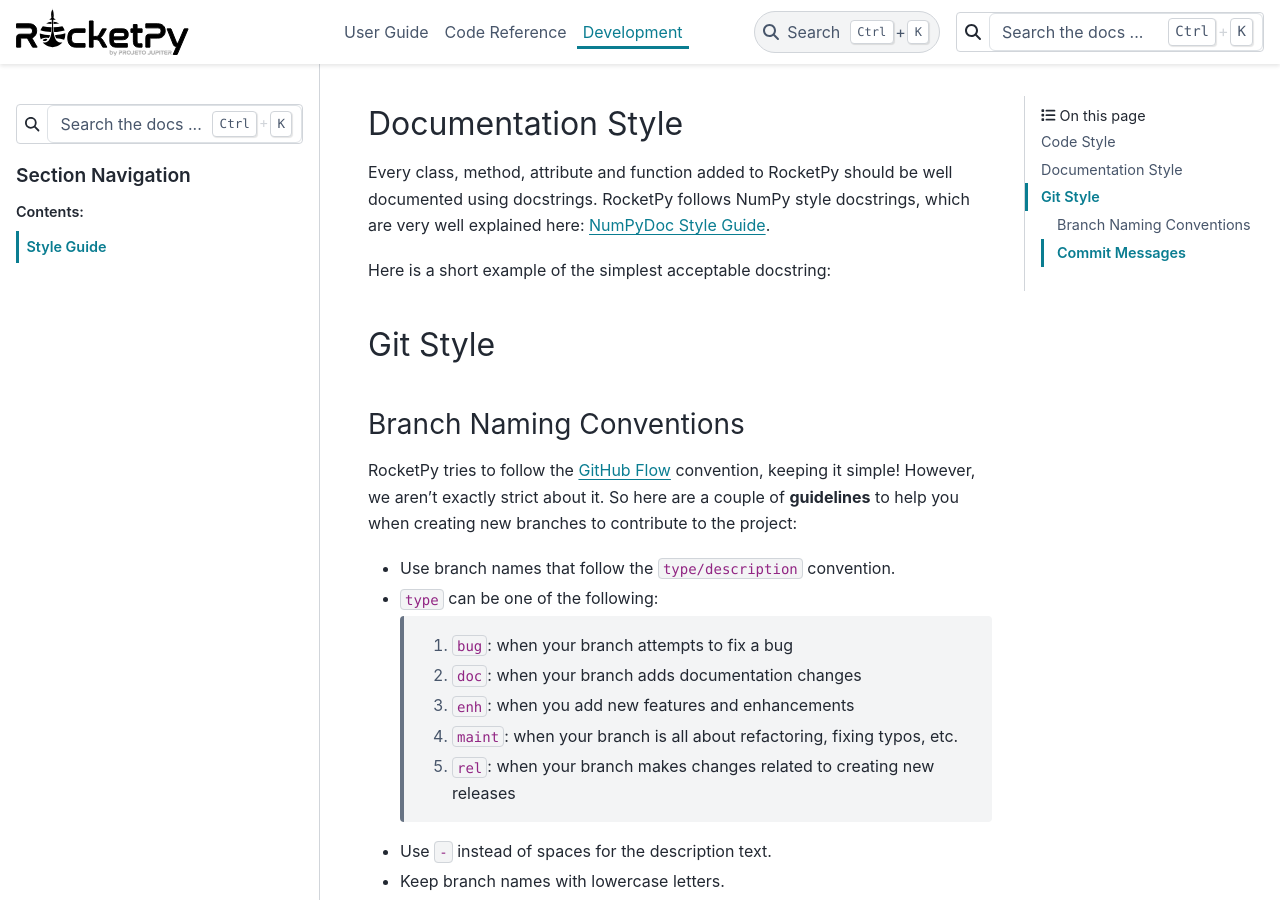
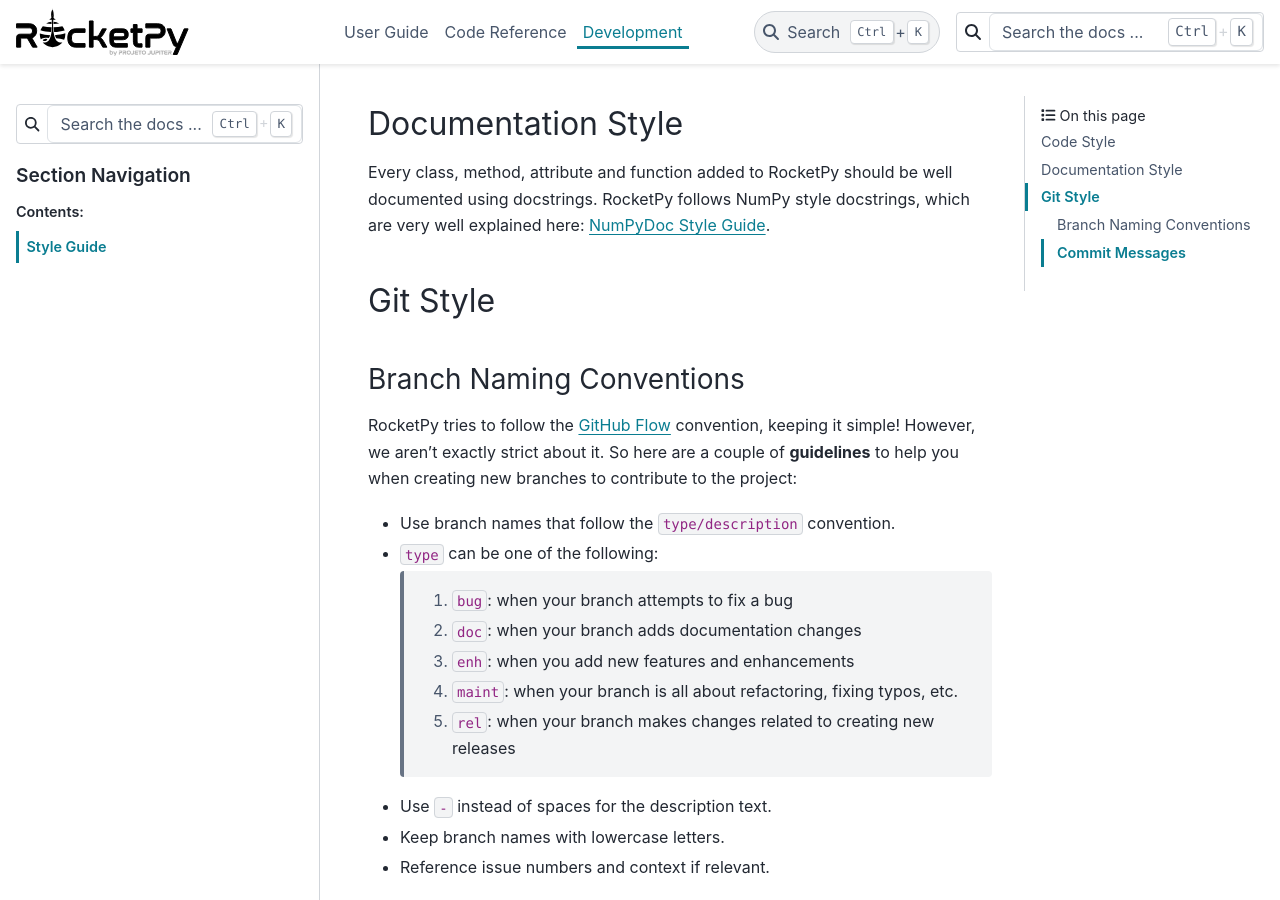
Before and after one commit to RocketPy-Team/RocketPy, a Sphinx documentation site: the page built from docs/development/style_guide.rst, in a window 1280 px wide and 900 px high, scrolled down 1266 px. Built offline with Sphinx 7.4.7 and the PyData theme 0.15.4, drawn with Linux system fonts in a browser that asks for light colours; pages that are not in the unit, such as notebooks, are missing from menus.

Commit message:
MAINT: removed promise of docstring example

```diff
--- a/docs/development/style_guide.rst
+++ b/docs/development/style_guide.rst
@@ -50,9 +50,6 @@
 
 Every class, method, attribute and function added to RocketPy should be well documented using docstrings.
 RocketPy follows NumPy style docstrings, which are very well explained here: `NumPyDoc Style Guide <https://numpydoc.readthedocs.io/en/latest/format.html>`_.
-
-Here is a short example of the simplest acceptable docstring:
-
 
 Git Style
 ---------
```
